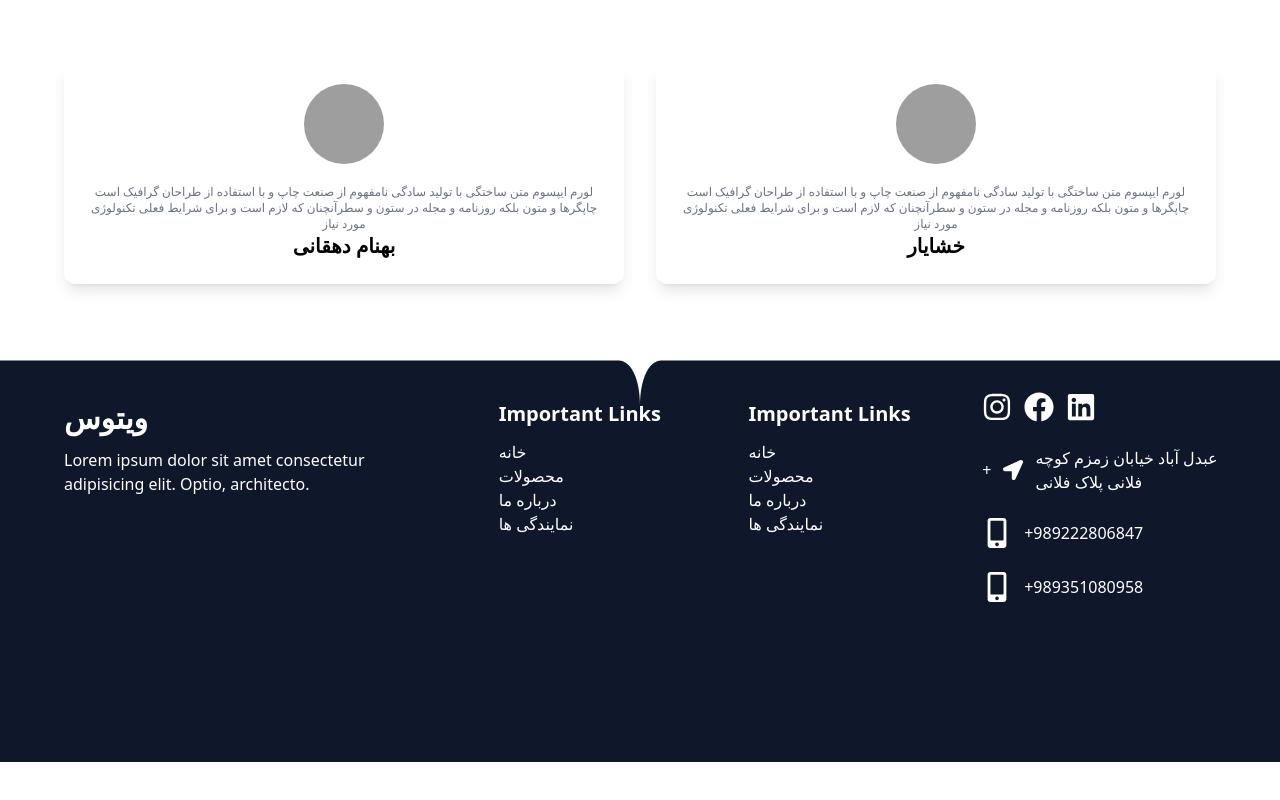
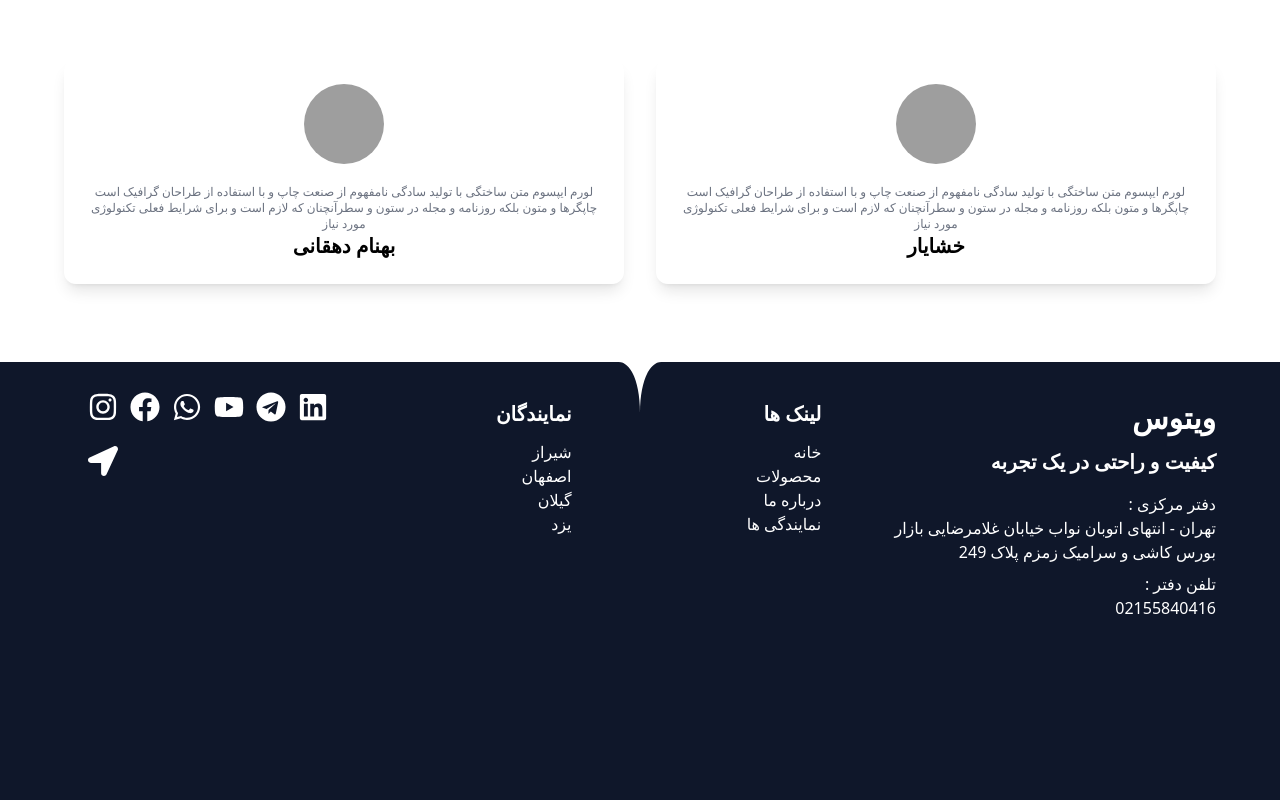
Before and after one commit to Behrooz-zendehdel/vitus, a React (Vite) app: page / in a window 1280 px wide. Shown: the part 3437-4237 px from the top of the page. Before the commit the page ends 4199 px from the top, so only its background shows below. Built offline with nearby package versions, Linux system fonts and the light colour scheme; grey boxes are pictures that could not be loaded.

Commit message:
update footer page finish

```diff
--- a/src/Components/Footer/Footer.jsx
+++ b/src/Components/Footer/Footer.jsx
@@ -7,6 +7,9 @@ import {
   FaLinkedin,
   FaLocationArrow,
   FaMobileAlt,
+  FaTelegram,
+  FaWhatsapp,
+  FaYoutube,
 } from "react-icons/fa";
 
 const BannerImg = {
@@ -36,31 +39,74 @@ const FooterLinks = [
     link: "/#blog  ",
   },
 ];
+const FooterRefs = [
+  {
+    title: "شیراز",
+    link: "/#",
+  },
+  {
+    title: "اصفهان",
+    link: "/#about",
+  },
+  {
+    title: "گیلان",
+    link: "/#contact",
+  },
+  {
+    title: "یزد",
+    link: "/#blog  ",
+  },
+];
 
 const Footer = () => {
   return (
     <div style={BannerImg}>
       <div data-aos="zoom-in" className="container  text-white">
-        <div className="grid md:grid-cols-3 pb-40 pt-5 ">
+        <div className="grid md:grid-cols-3 sm:grid-cols-1 pb-40 pt-5 ">
           {/* company details  */}
-          <div className="py-8 px-4">
-            <h1 className="sm:text-3xl text-xl font-bold sm:text-left text-justify mb-3 flex items-center gap-3">
-              ویتوس
-            </h1>
-            <p>
-              Lorem ipsum dolor sit amet consectetur adipisicing elit. Optio,
-              architecto.
-            </p>
-          </div>
+
           {/* footer links */}
           <div className="grid grid-cols-2 sm:grid-cols-3 col-span-2 md:pl-10 ">
+            <div className="">
+              <div className="flex items-center gap-3 mt-6 flex-wrap ">
+                <a href="#" title="اینستاگرام">
+                  <FaInstagram className="text-3xl cursor-pointer hover:text-primary hover:translate-x-1 duration-300" />
+                </a>
+                <a href="#" title="فیسبوک">
+                  <FaFacebook className="text-3xl cursor-pointer hover:text-primary hover:translate-x-1 duration-300" />
+                </a>
+                <a href="#" title="واتساپ">
+                  <FaWhatsapp className="text-3xl cursor-pointer hover:text-primary hover:translate-x-1 duration-300" />
+                </a>
+                <a href="#" title="یوتیوب">
+                  <FaYoutube className="text-3xl cursor-pointer hover:text-primary hover:translate-x-1 duration-300" />
+                </a>
+                <a href="#" title="تلگرام">
+                  <FaTelegram className="text-3xl cursor-pointer hover:text-primary hover:translate-x-1 duration-300" />
+                </a>
+                <a href="#" title="لینکدین">
+                  <FaLinkedin className="text-3xl cursor-pointer hover:text-primary hover:translate-x-1 duration-300" />
+                </a>
+              </div>
+              <div className="mt-6">
+                <div className="flex items-center gap-3 mt-6">
+                  <a
+                    href="https://maps.app.goo.gl/giekZdwz6USbRNEN6"
+                    target="_blank"
+                    title="google map"
+                  >
+                    <FaLocationArrow className="text-3xl" />
+                  </a>
+                </div>
+              </div>
+            </div>
             <div>
-              <div className="py-8 px-4 ">
-                <h1 className="sm:text-xl text-xl font-bold sm:text-left text-justify mb-3">
-                  Important Links
+              <div className="py-8 px-4 text-right">
+                <h1 className="sm:text-xl text-xl font-bold sm:text-right  mb-3">
+                  نمایندگان{" "}
                 </h1>
                 <ul>
-                  {FooterLinks.map((link) => (
+                  {FooterRefs.map((link) => (
                     <li
                       className="cursor-pointer hover:text-primary hover:translate-x-1 duration-300 text-ga200 "
                       key={link.id}
@@ -72,14 +118,14 @@ const Footer = () => {
               </div>
             </div>
             <div>
-              <div className="py-8 px-4 ">
-                <h1 className="sm:text-xl text-xl font-bold sm:text-left text-justify mb-3">
-                  Important Links
+              <div className="py-8 px-4 text-right">
+                <h1 className="sm:text-xl text-xl font-bold text-right  mb-3">
+                  لینک ها
                 </h1>
                 <ul>
                   {FooterLinks.map((link) => (
                     <li
-                      className="cursor-pointer hover:text-primary hover:translate-x-1 duration-300 text-ga200 "
+                      className="cursor-pointer hover:text-primary hover:translate-x-1 duration-300  "
                       key={link.id}
                     >
                       <span>{link.title}</span>
@@ -89,33 +135,24 @@ const Footer = () => {
               </div>
             </div>
             {/* social link  */}
-            <div>
-              <div className="flex items-center gap-3 mt-6">
-                <a href="#">
-                  <FaInstagram className="text-3xl" />
-                </a>
-                <a href="#">
-                  <FaFacebook className="text-3xl" />
-                </a>
-                <a href="#">
-                  <FaLinkedin className="text-3xl" />
-                </a>
-              </div>
-              <div className="mt-6">
-                <div className="flex items-center gap-3 mt-6">+
-                  <FaLocationArrow className="text-3xl" />
-                  <p>عبدل آباد خیابان زمزم کوچه فلانی پلاک فلانی </p>
-                </div>
-                <div className="flex items-center gap-3 mt-6">
-                  <FaMobileAlt className="text-3xl" />
-                  <p>+989222806847</p>
-                </div>
-                <div className="flex items-center gap-3 mt-6">
-                  <FaMobileAlt className="text-3xl" />
-                  <p>+989351080958</p>
-                </div>
-              </div>
-            </div>
+          </div>
+          <div className="py-8 px-4 text-right">
+            <h3 className="sm:text-3xl text-right font-bold text-xl  sm:text-right  mb-3  gap-3">
+              ویتوس
+            </h3>
+            <h1 className="font-bold text-xl ">کیفیت و راحتی در یک تجربه</h1>
+            <h2 className="pt-4">: دفتر مرکزی </h2>
+            <span className="cursor-pointer hover:text-primary hover:translate-x-1 duration-300">
+              تهران - انتهای اتوبان نواب خیابان غلامرضایی بازار بورس کاشی و
+              سرامیک زمزم پلاک 249
+            </span>
+            <h1 className="pt-2">: تلفن دفتر </h1>
+            <a
+              href="tel:02155840416 "
+              className="cursor-pointer hover:text-primary hover:translate-x-1 duration-300"
+            >
+              02155840416
+            </a>
           </div>
         </div>
       </div>
--- a/src/Components/Navbar/Navbar.jsx
+++ b/src/Components/Navbar/Navbar.jsx
@@ -127,7 +127,12 @@ const Navbar = () => {
                 className="pl-4
                 "
               >
-                <a href={data.link} target="blank" title={data.title}>
+                <a
+                  href={data.link}
+                  target="blank"
+                  title={data.title}
+                  className=" hover:text-primary hover:translate-x-3 duration-300"
+                >
                   {data.icon}
                 </a>
               </li>
@@ -135,11 +140,11 @@ const Navbar = () => {
           </ul>
         </div>
         <div className="flex justify-between  items-center pt-2">
-          <a className="mr-2 " href="tel:09129474604">
+          <a className="mr-2 hover:text-primary  " href="tel:09129474604">
             09129474604
           </a>
           <FaPhone className="size-5 mr-2" />
-          <a className="mr-2" href="tel:02155840416">
+          <a className="mr-2 hover:text-primary " href="tel:02155840416">
             02155840416
           </a>
           <FaMobileRetro className="size-5" />
@@ -150,7 +155,10 @@ const Navbar = () => {
         <div className=" py-2">
           <div className="container flex justify-between items-center">
             <div>
-              <a href="#" className="font-bold text-2xl sm:text-3xl flex gap-2">
+              <a
+                href="#"
+                className="font-bold text-2xl sm:text-3xl flex gap-2  hover:text-primary"
+              >
                 ویتوس
               </a>
             </div>
@@ -208,7 +216,7 @@ const Navbar = () => {
                   {Dropdownlinks.map((data) => (
                     <li key={data.id}>
                       <a
-                        className="inline-block w-full text-center rounded-md p-2 hover:bg-primary/20 "
+                        className="inline-block w-full text-center rounded-md p-2  hover:text-primary "
                         href={data.link}
                       >
                         {data.name}
```
Also changed, not shown: 1 other file (tests, documents, lock files or other folders).
